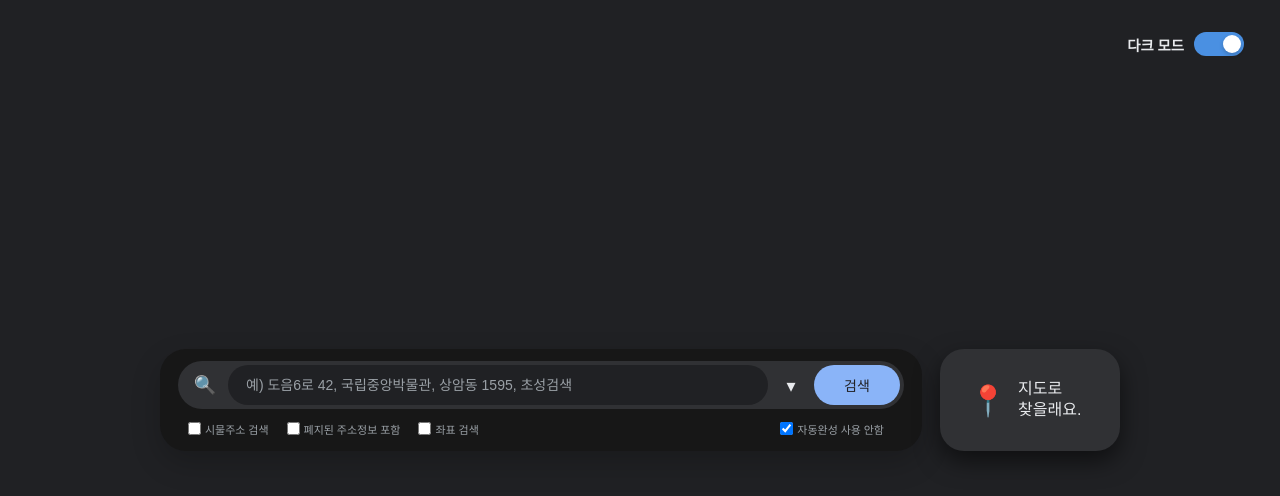
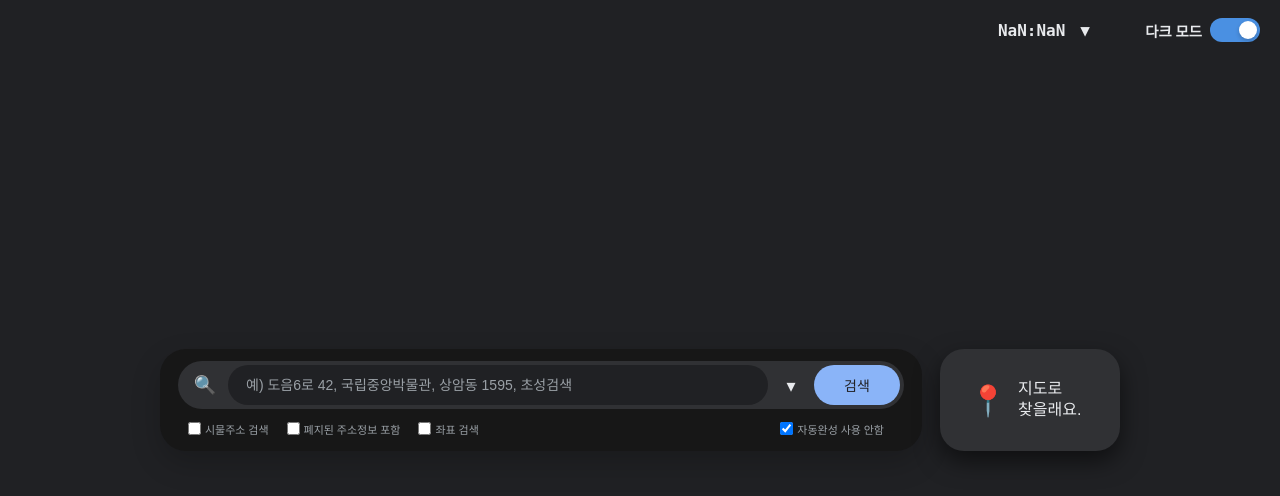
Before and after one commit to leedohyung28/financialCounsel, a React (Create React App) app in the folder frontend/: page /AddressHomePage in a window 1280 px wide. Shown: the top 496 px of the page. Built offline with nearby package versions, Linux system fonts and the light colour scheme; no server answers; sample sign-in values are in the browser's storage.

Commit message:
{FE} [ADD] 헤더 생성

```diff
--- a/frontend/src/components/AddressHomePage.jsx
+++ b/frontend/src/components/AddressHomePage.jsx
@@ -1,12 +1,10 @@
 import React, { useState } from "react";
 import "../styles/AddressHomePage.css";
-import { useTheme } from "../context/ThemeContext";
 import SearchSection from "./common/SearchSection";
+import Header from "./common/Header";
 
 export default function AddressHomePage({ onSearchClick, onMapClick }) {
   const [keyword, setKeyword] = useState("");
-
-  const { isDark, toggleTheme } = useTheme();
 
   const handleSubmit = (e) => {
     e.preventDefault();
@@ -16,17 +14,8 @@ export default function AddressHomePage({ onSearchClick, onMapClick }) {
   };
 
   return (
-    <div className={`root ${isDark ? "theme-dark" : "theme-light"}`}>
-      <div className="theme-toggle">
-        <span className="toggle-label">
-          {isDark ? "다크 모드" : "라이트 모드"}
-        </span>
-        <label className="switch">
-          <input type="checkbox" checked={isDark} onChange={toggleTheme} />
-          <span className="slider"></span>
-        </label>
-      </div>
-
+    <div className="root">
+      <Header />
       <div className="home-inner">
         {/* 상단 큰 검색 영역 */}
         <SearchSection
--- a/frontend/src/components/LoginPage.jsx
+++ b/frontend/src/components/LoginPage.jsx
@@ -6,6 +6,7 @@ import { useNavigation } from "../hooks/useNavigation";
 import { FontAwesomeIcon } from "@fortawesome/react-fontawesome";
 import { faEye, faEyeSlash } from "@fortawesome/free-solid-svg-icons";
 import api from "../utils/axios";
+import { setSession } from "../utils/session";
 
 export default function LoginPage() {
   const { goToFindAccount, goToSignUp, goToAddressHome } = useNavigation();
@@ -73,6 +74,7 @@ export default function LoginPage() {
 
         // success가 true이고, 로그인 결과 코드가 0일 때 성공
         if (success && data.resultCode === 0) {
+          setSession(data.userId, "userSession", 3);
           goToAddressHome();
         } else {
           // 비밀번호 불일치 등 (data.message에 "로그인에 실패했습니다" 등이 담김)
--- /dev/null
+++ b/frontend/src/components/common/Header.jsx
@@ -0,0 +1,92 @@
+import React, { useState, useEffect } from "react";
+import { useTheme } from "../../context/ThemeContext";
+import { useNavigation } from "../../hooks/useNavigation";
+import { extendSession, logout } from "../../utils/session";
+import "../../styles/Header.css";
+
+export default function Header() {
+  const [timeLeft, setTimeLeft] = useState("03:00");
+  const [isMenuOpen, setIsMenuOpen] = useState(false);
+  const { isDark, toggleTheme } = useTheme();
+  const { goToLogin } = useNavigation();
+
+  const [sessionTick, setSessionTick] = useState(0);
+
+  const formatTime = (expiry) => {
+    const now = new Date().getTime();
+    const diff = expiry - now;
+    if (diff <= 0) return "00:00";
+    const m = Math.floor(diff / 60000);
+    const s = Math.floor((diff % 60000) / 1000);
+    return `${String(m).padStart(2, "0")}:${String(s).padStart(2, "0")}`;
+  };
+
+  useEffect(() => {
+    // 즉시 현재 세션 시간을 반영 (버튼 클릭 시점을 위해)
+    const updateDisplay = () => {
+      const sessionStr = sessionStorage.getItem("userSession");
+      if (sessionStr) {
+        const session = JSON.parse(sessionStr);
+        const formatted = formatTime(session.expiry);
+        setTimeLeft(formatted);
+        if (new Date().getTime() > session.expiry) handleLogout();
+      } else {
+        goToLogin();
+      }
+    };
+
+    updateDisplay(); // Effect 실행 시 즉시 한 번 호출
+
+    const timer = setInterval(updateDisplay, 1000);
+
+    return () => clearInterval(timer);
+    // sessionTick이 바뀔 때마다 타이머를 재설정하여 싱크를 맞춤
+  }, [goToLogin, sessionTick]);
+
+  const handleExtend = () => {
+    extendSession(3.01);
+    setSessionTick((prev) => prev + 1);
+    setIsMenuOpen(false);
+  };
+
+  const handleLogout = () => {
+    logout();
+    goToLogin();
+  };
+
+  return (
+    <header className="common-header">
+      <div className="header-right">
+        <div className="session-container">
+          <span className="timer-display">{timeLeft}</span>
+          <div
+            className="dropdown-wrapper"
+            onMouseEnter={() => setIsMenuOpen(true)}
+            onMouseLeave={() => setIsMenuOpen(false)}
+          >
+            <span className="arrow-icon">▼</span>
+            {isMenuOpen && (
+              <div className="dropdown-menu">
+                <button type="button" onClick={handleExtend}>
+                  세션 시간 연장
+                </button>
+                <button type="button" onClick={handleLogout}>
+                  로그아웃
+                </button>
+              </div>
+            )}
+          </div>
+        </div>
+        <div className="theme-toggle-header">
+          <span className="toggle-label-header">
+            {isDark ? "다크 모드" : "라이트 모드"}
+          </span>
+          <label className="switch">
+            <input type="checkbox" checked={isDark} onChange={toggleTheme} />
+            <span className="slider"></span>
+          </label>
+        </div>
+      </div>
+    </header>
+  );
+}
--- /dev/null
+++ b/frontend/src/styles/Header.css
@@ -0,0 +1,85 @@
+.common-header {
+  position: fixed;
+  top: 0;
+  left: 0;
+  width: 100%;
+  height: 60px;
+  display: flex;
+  justify-content: flex-end; /* 오른쪽 정렬 */
+  align-items: center;
+  padding: 0 20px;
+  z-index: 1000;
+}
+
+.header-right {
+  display: flex;
+  align-items: center;
+  gap: 25px;
+}
+
+.session-container {
+  display: flex;
+  align-items: center;
+  gap: 10px;
+  font-family: "monospace";
+  font-weight: 600;
+  color: var(--text-color);
+}
+
+.dropdown-wrapper {
+  position: relative;
+  padding: 5px;
+  cursor: pointer;
+}
+
+.dropdown-menu {
+  position: absolute;
+  top: 100%;
+  right: 0;
+  background-color: var(--card-bg, #ffffff);
+  border: 1px solid var(--border-color, #dddddd);
+  color: black;
+  border-radius: 8px;
+  min-width: 130px;
+  box-shadow: 0 4px 12px rgba(0, 0, 0, 0.15);
+  overflow: hidden;
+}
+
+.dropdown-menu button {
+  width: 100%;
+  padding: 12px 15px;
+  border: none;
+  background: none;
+  text-align: left;
+  cursor: pointer;
+  color: var(--text-color);
+  font-size: 14px;
+}
+
+.dropdown-menu button:hover {
+  background-color: var(--hover-bg, #f5f5f5);
+}
+
+.theme-area {
+  display: flex;
+  align-items: center;
+  gap: 8px;
+}
+
+.theme-toggle-header {
+  display: flex;
+  align-items: center;
+  gap: 8px;
+  font-size: 13px;
+  min-width: 140px;
+  justify-content: right;
+}
+
+.theme-toggle-header input {
+  margin-right: 6px;
+}
+
+.toggle-label-header {
+  font-size: 0.9rem;
+  font-weight: bold;
+}
--- /dev/null
+++ b/frontend/src/utils/session.js
@@ -0,0 +1,44 @@
+export const getValidSession = () => {
+  const sessionStr = sessionStorage.getItem("userSession");
+
+  if (!sessionStr) return null;
+
+  const session = JSON.parse(sessionStr);
+  const now = new Date().getTime();
+
+  // 현재 시간이 만료 시간보다 크면 세션 파기
+  if (now > session.expiry) {
+    sessionStorage.removeItem("userSession");
+    return null;
+  }
+
+  return session.userId;
+};
+
+export const logout = () => {
+  sessionStorage.removeItem("userSession");
+};
+
+// 세션 설정
+export const setSession = (param, sessionName, minute) => {
+  const now = new Date().getTime();
+  const sessionData = {
+    userId: param, // param
+    expiry: now + minute * 60 * 1000, // 현재 시간 + minute분(ms)
+  };
+
+  // 객체를 문자열로 변환하여 저장
+  sessionStorage.setItem(sessionName, JSON.stringify(sessionData));
+};
+
+// 세션 연장
+export const extendSession = (minutes = 3) => {
+  const sessionStr = sessionStorage.getItem("userSession");
+  if (sessionStr) {
+    const session = JSON.parse(sessionStr);
+    session.expiry = new Date().getTime() + minutes * 60 * 1000;
+    sessionStorage.setItem("userSession", JSON.stringify(session));
+    return session.expiry;
+  }
+  return null;
+};
```
